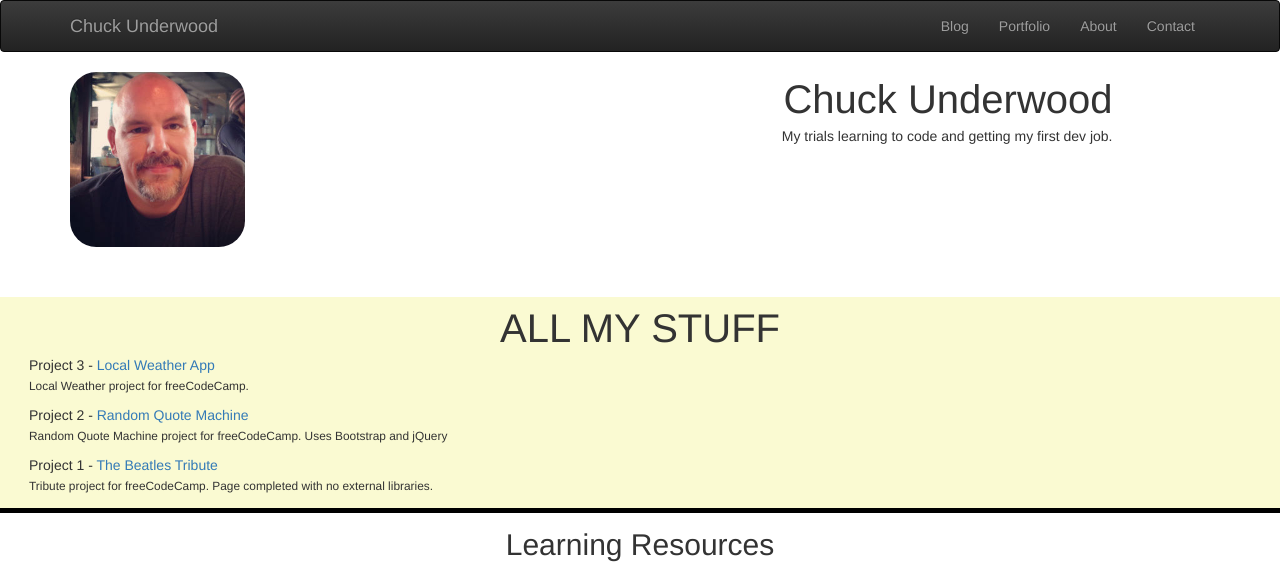
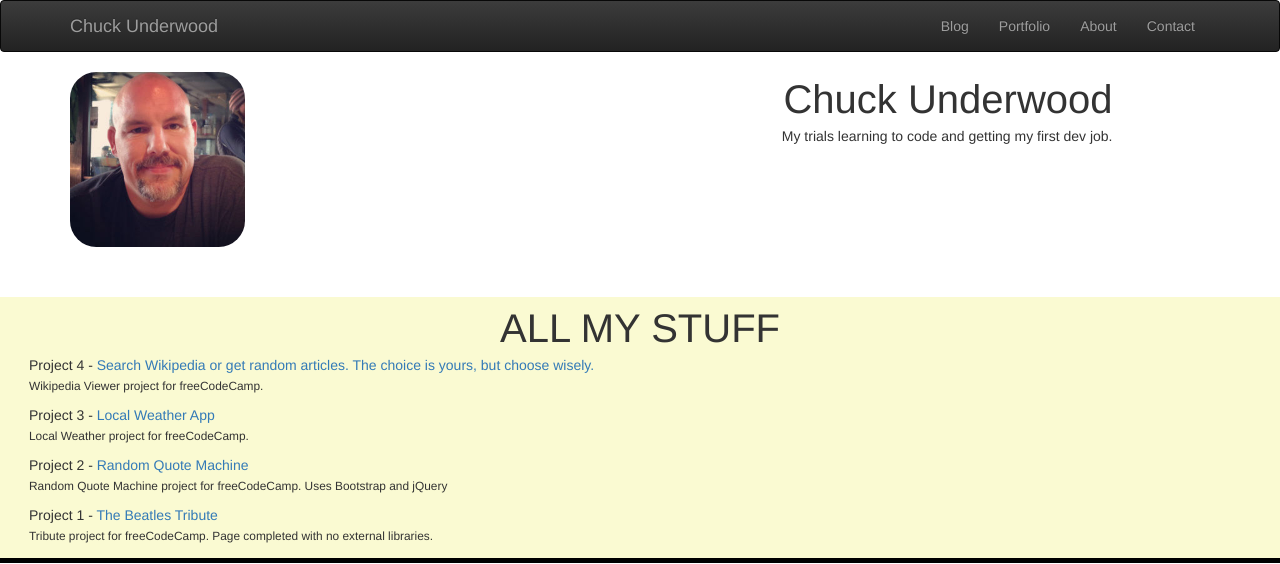
Before and after one commit to chillieguy/Chillieguy, a website: page public/index.html in a window 1280 px wide. Shown: the top 564 px of the page. Drawn offline with nearby package versions, Linux system fonts and the light colour scheme.

Commit message:
Add project 4 to index.html

```diff
--- a/public/index.html
+++ b/public/index.html
@@ -54,6 +54,10 @@
     <div class="container-fluid main-body main-body-project">
       <div class="row project-list">
         <h1 class="text-center">ALL MY STUFF</h1>
+        <div class="project-item">
+          Project 4 - <span><a href="http://codepen.io/chillieguy/full/oBVNpo/">Search Wikipedia or get random articles.  The choice is yours, but choose wisely.</a></span>
+          <p><small>Wikipedia Viewer project for <a href="http://freecodecamp.com" target="_blank"></a>freeCodeCamp.</small></p>
+        </div>
         <div class="project-item">
           Project 3 - <span><a href="https://codepen.io/chillieguy/full/ygQbOd/">Local Weather App</a></span>
           <p><small>Local Weather project for <a href="http://freecodecamp.com" target="_blank"></a>freeCodeCamp.</small></p>
```
